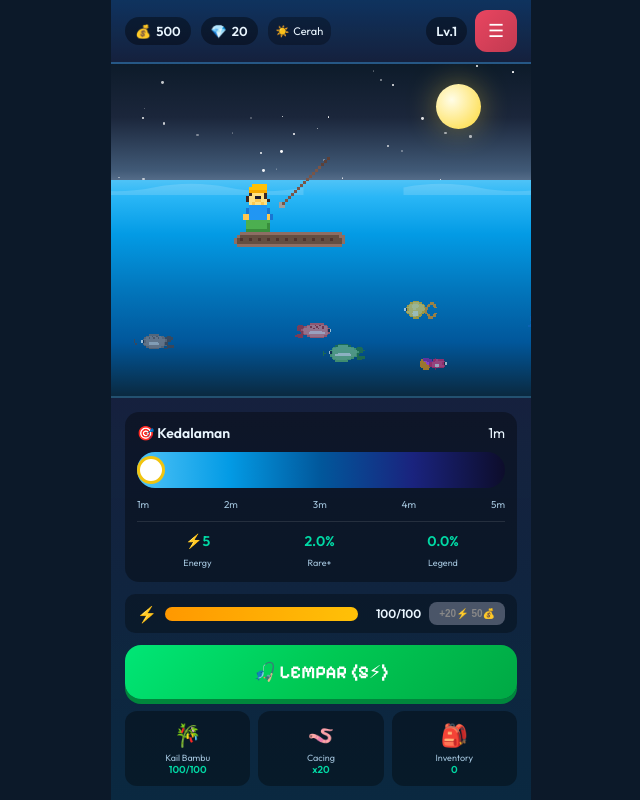
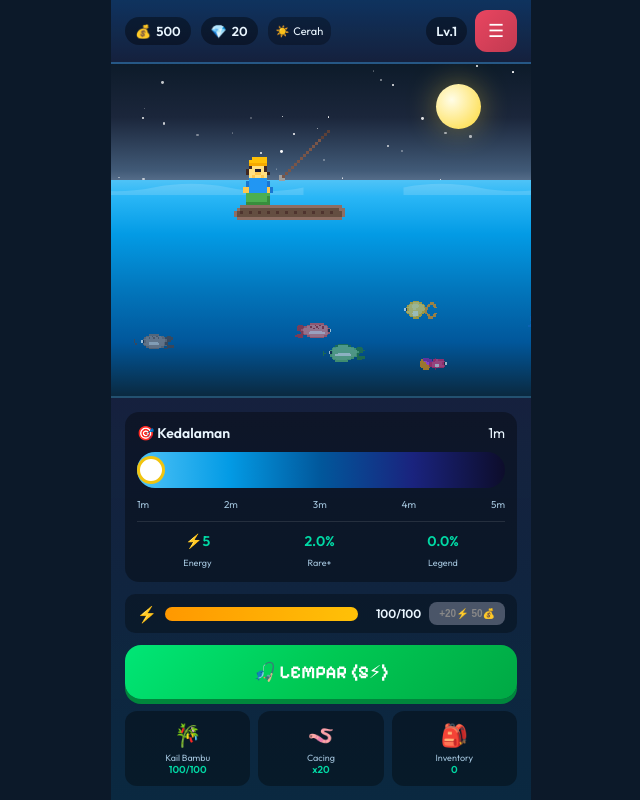
Before and after one commit to kofkdk/fishing-frenzy, a website built with Vite: page index.html in a window 1280 px wide. Shown: the whole page, without its empty margins (319-959 px from the left). Built offline with nearby package versions, Linux system fonts and the light colour scheme.

Commit message:
fix: raise fisher to top:20% - boat above waterline

```diff
--- a/src/styles/main.css
+++ b/src/styles/main.css
@@ -201,7 +201,7 @@ body {
 
 .scene-fisher {
   position: absolute;
-  top: 28%;
+  top: 20%;
   left: 50%;
   transform: translateX(-50%);
   animation: bob 4s ease-in-out infinite;
```
